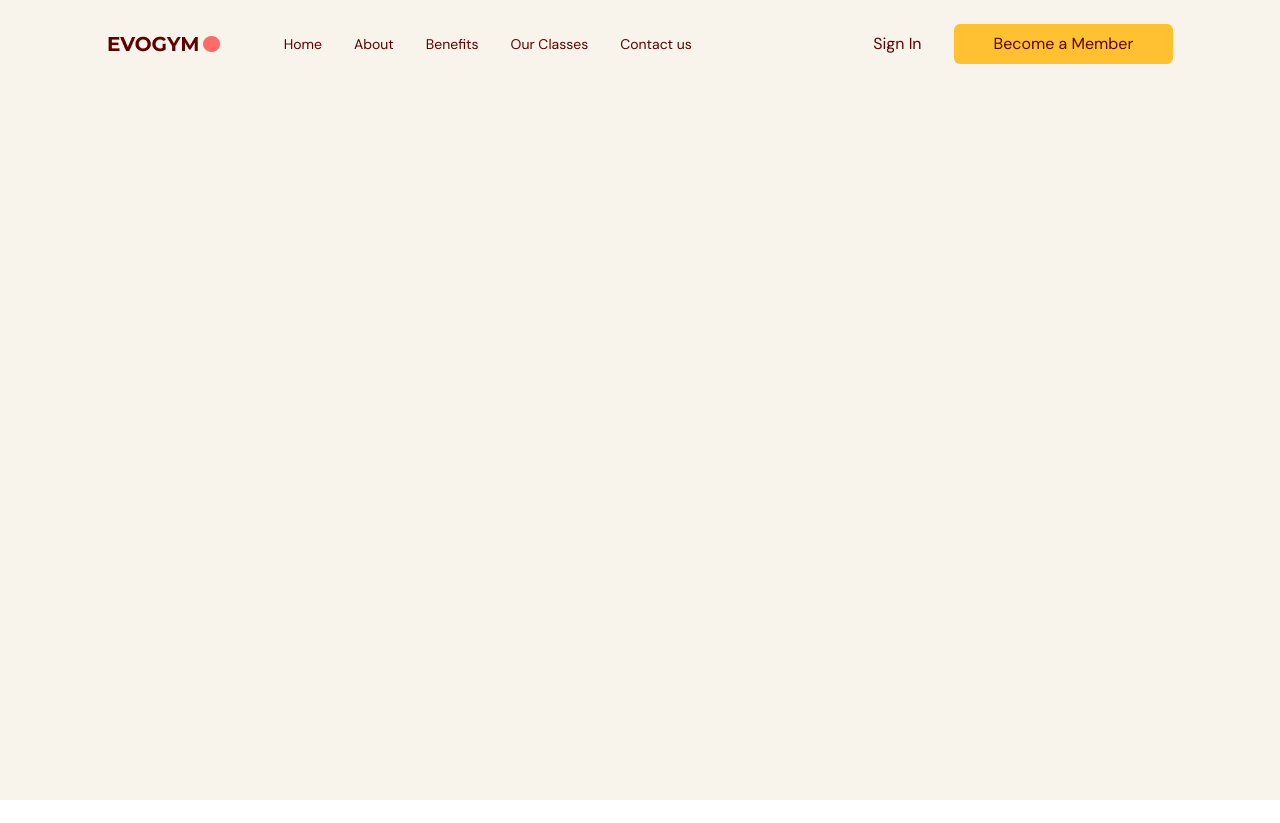
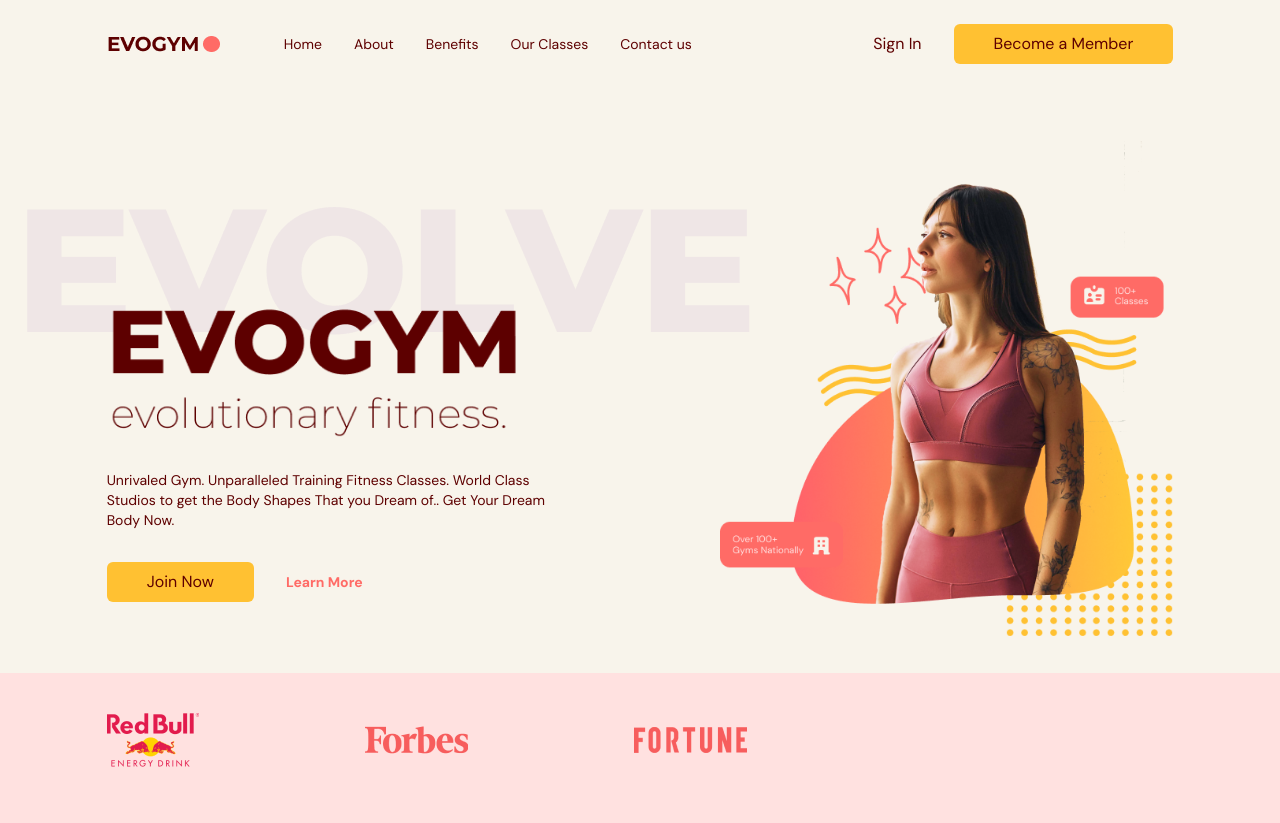
Before and after one commit to minhalAftab/gym-react-website, a React (Vite) app: page / in a window 1280 px wide. Before the commit the page ends 800 px from the top, so only its background shows below. Built offline with nearby package versions, Linux system fonts and the light colour scheme.

Commit message:
Created Home Page

```diff
--- a/src/App.tsx
+++ b/src/App.tsx
@@ -1,4 +1,5 @@
 import Navbar from "@/scenes/navbar";
+import Home from "@/scenes/home";
 import { useEffect, useState } from "react";
 import { SelectedPage } from "@/shared/types";
 
@@ -25,6 +26,7 @@
         selectedPage={selectedPage}
         setSelectedPage={setSelectedPage}
       />
+      <Home setSelectedPage={setSelectedPage} />
     </div>
   );
 }
--- /dev/null
+++ b/src/scenes/home/index.tsx
@@ -0,0 +1,74 @@
+import useMediaQuery from "@/hooks/useMediaQuery";
+import { SelectedPage } from "@/shared/types";
+import HomePageText from "@/assets/HomePageText.png";
+import HomePageGraphic from "@/assets/HomePageGraphic.png";
+import SponsorRedBull from "@/assets/SponsorRedBull.png";
+import SponsorForbes from "@/assets/SponsorForbes.png";
+import SponsorFortune from "@/assets/SponsorFortune.png";
+import ActionButton from "@/shared/ActionButton";
+import AnchorLink from "react-anchor-link-smooth-scroll";
+
+type Props = {
+  setSelectedPage: (value: SelectedPage) => void;
+};
+
+const Home = ({ setSelectedPage }: Props) => {
+  const isAboveMediumScreens = useMediaQuery("(min-width:1060px)");
+  return (
+    <section id="home" className="gap-16 bg-gray-20 py-10 md:h-full md:pb-0">
+      {/**IMAGE AND MAIN HEADER */}
+      <div className="mx-auto w-5/6 items-center justify-center md:flex md:h-5/6">
+        {/** MAIN HEADER */}
+        <div className="z-10 mt-24 md:basis-3/5">
+          {/** HEADINGS */}
+          <div className="md:mt-20">
+            <div className="relative">
+              <div className="before:absolute before:-left-20 before:-top-20 before:z-[-1]  md:before:content-evolvetext">
+                <img alt="home-page-text" src={HomePageText} />
+              </div>
+            </div>
+            <p className="mt-8 text-sm ">
+              Unrivaled Gym. Unparalleled Training Fitness Classes. World Class
+              Studios to get the Body Shapes That you Dream of.. Get Your Dream
+              Body Now.
+            </p>
+          </div>
+          {/** ACTIONS */}
+          <div className="mt-8 flex items-center gap-8">
+            <ActionButton setSelectedPage={setSelectedPage}>
+              Join Now
+            </ActionButton>
+            <AnchorLink
+              className="text-sm font-bold text-primary-500 hover:text-secondary-500"
+              onClick={() => setSelectedPage(SelectedPage.ContactUs)}
+              href={`#${SelectedPage.ContactUs}`}
+            >
+              <p>Learn More</p>
+            </AnchorLink>
+          </div>
+        </div>
+        {/** IMAGE */}
+        <div
+          className="flex basis-3/5 justify-center md:z-10
+        md:ml-40 md:mt-16 md:justify-items-end"
+        >
+          <img alt="home-page-graphic" src={HomePageGraphic} />
+        </div>
+      </div>
+      {/** SPONSORS */}
+      {isAboveMediumScreens && (
+        <div className="h-[150px] w-full bg-primary-100 py-10">
+          <div className="mx-auto w-5/6">
+            <div className="flex w-3/5 items-center justify-between gap-8">
+              <img alt="redbull-sponsor" src={SponsorRedBull} />
+              <img alt="forbes-sponsor" src={SponsorForbes} />
+              <img alt="fortune-sponsor" src={SponsorFortune} />
+            </div>
+          </div>
+        </div>
+      )}
+    </section>
+  );
+};
+
+export default Home;
--- a/src/scenes/navbar/index.tsx
+++ b/src/scenes/navbar/index.tsx
@@ -21,7 +21,7 @@
   return (
     <nav>
       <div
-        className={`${flexBetween} ${navbarBackground} fixed top-0 z-30 w-full py-6`}
+        className={`${navbarBackground} ${flexBetween} fixed top-0 z-30 w-full py-6`}
       >
         <div className={`${flexBetween} mx-auto w-5/6`}>
           <div className={`${flexBetween} w-full gap-16`}>
```
